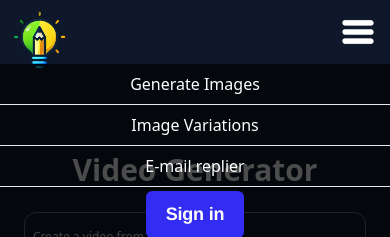
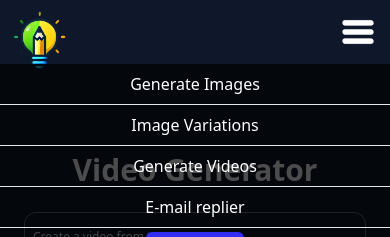
Before and after one commit to 0xToad11/SaaS1, a Next.js app: page /generate-videos in a window 390 px wide. Both pictures are taken after a click on the picture 358 px from the left and 32 px from the top of the page. Shown: the top 237 px of the page. Built offline with nearby package versions, Linux system fonts and the light colour scheme; no server answers.

Commit message:
video playsInLine mobile version

```diff
--- a/components/header.js
+++ b/components/header.js
@@ -86,6 +86,12 @@ export default function Header() {
               Image Variations
             </a>
             <a
+              href="/generate-videos"
+              className="block p-2 border-b border-gray-200"
+            >
+              Generate Videos
+            </a>
+            <a
               href="/email-replier"
               className="block p-2 border-b border-gray-200"
             >
--- a/components/mainPageComponent5.js
+++ b/components/mainPageComponent5.js
@@ -23,7 +23,7 @@ export default function MainPageComponent5() {
           </div>
         </div>
         <div className="mt-8 lg:mt-24 w-3/12">
-          <video className="w-full rounded-lg" controls>
+          <video className="w-full rounded-lg" controls playsInline muted>
             <source src="/vids/GreenGardenSunShining.mp4" type="video/mp4" />
             Your browser does not support the video tag.
           </video>
--- a/pages/generate-videos.js
+++ b/pages/generate-videos.js
@@ -146,17 +146,17 @@ export default function GenerateVideos({ sessionId, credits, setCredits }) {
         </div>
       </div>
       <div className="flex flex-col items-center lg:flex lg:flex-row lg:justify-center lg:space-x-8 pt-10 lg:pt-20 space-y-4 sm:space-y-0">
-        <video className="w-3/4 lg:w-1/4 rounded-xl" controls>
+        <video className="w-3/4 lg:w-1/4 rounded-xl" controls playsInline muted>
           <source src="/vids/GreenGardenSunShining.mp4" type="video/mp4" />
           Your browser does not support the video tag.
         </video>
 
-        <video className="w-3/4 lg:w-1/4 rounded-xl" controls>
+        <video className="w-3/4 lg:w-1/4 rounded-xl" controls playsInline muted>
           <source src="/vids/CuteCatsPlayingInHouse.mp4" type="video/mp4" />
           Your browser does not support the video tag.
         </video>
 
-        <video className="w-3/4 lg:w-1/4 rounded-xl" controls>
+        <video className="w-3/4 lg:w-1/4 rounded-xl" controls playsInline muted>
           <source src="/vids/WaterfallNatureForestAnimalsSunshine.mp4" type="video/mp4" />
           Your browser does not support the video tag.
         </video>
```
